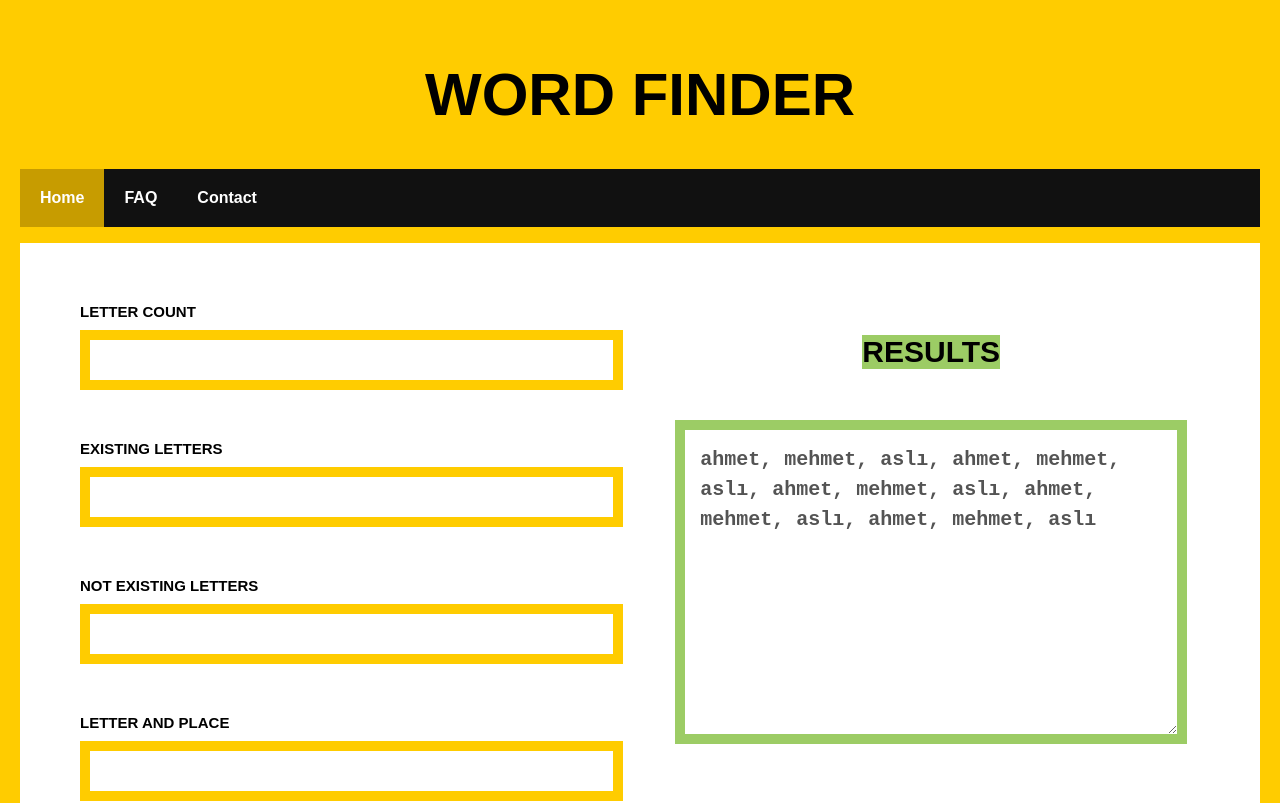
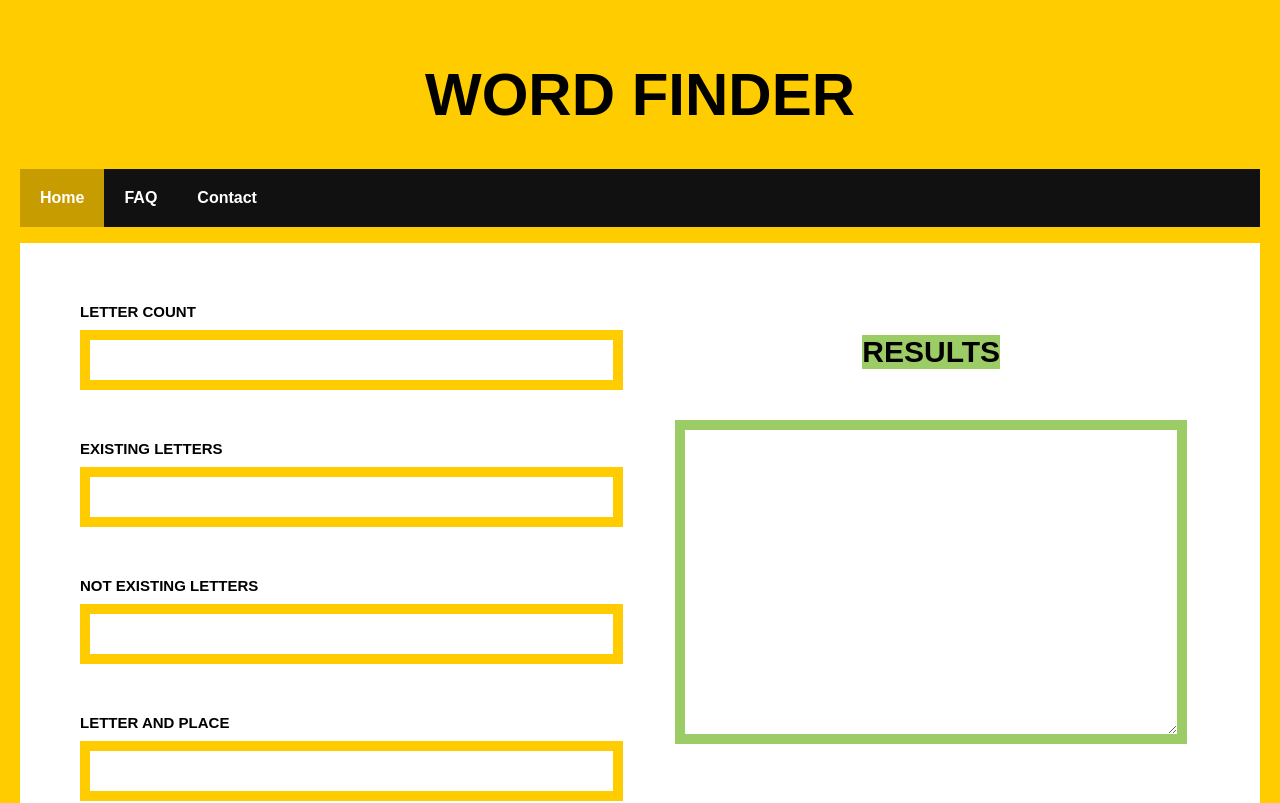
Before and after one commit to berke-cura/word-finder, a React (Create React App) app: page /#/ in a window 1280 px wide. Shown: the top 803 px of the page. Built offline with nearby package versions, Linux system fonts and the light colour scheme.

Commit message:
query page

```diff
--- a/src/copy.js
+++ b/src/copy.js
@@ -1,25 +1,45 @@
-import React, { Component } from "react";
+import { useState } from "react";
+import axios from "axios";
 
-import ('./index.css')
-const data = ["ahmet", "mehmet", "aslı","ahmet", "mehmet", "aslı","ahmet", "mehmet", "aslı","ahmet", "mehmet", "aslı","ahmet", "mehmet", "aslı"]
-const result = data.join(', ')
+import('./index.css')
 
-class Home extends Component {
+const Home = () => {
+  const [letterCount, setLetterCount] = useState()
+  const [existingLetter, setExistingLetter] = useState([])
+  const [notExistingLetter, setNotExistingLetter] = useState([])
+  const [letterAndPlace, setLetterAndPlace] = useState([])
+  const [words, setWords] = useState()
 
-  render() {
-        return (
-            <div className="grid-containerA">
-                <div className="grid-item item1A"><label>LETTER COUNT<input type="text"  name="Letter Count"/></label></div>
-                <div className="grid-item item2A"><label>EXISTING LETTERS<input type="text"  name="Existing Letters"/></label></div>
-                <div className="grid-item item3A"><label>NOT EXISTING LETTERS<input type="text"  name="Not Existing Letters"/></label></div>
-                <div className="grid-item item4A"><label>LETTER AND PLACE<input type="text"  name="Letter and Place"/></label></div>
-                <h1>RESULTS</h1>
-                <textarea disabled={true} >{result}</textarea>
-                <button type="submit">SEARCH</button>
-            </div>
+  const click = () =>  {
+    const params = {
+      letterCount : letterCount,
+      existingLetter: existingLetter,
+      notExistingLetter: notExistingLetter,
+      letterPlace: letterAndPlace
+  }
+  const headers = {'Access-Control-Allow-Origin': '*'}
 
-        );
+  axios.post("https://word-finder-backend-app.herokuapp.com/", params, headers)
+      .then((response) => {
+        setWords(response.data.words)
+      })
+      .catch((err) => {
+          console.log(err)
+      });
   }
+
+  return (
+    <div className="grid-containerA">
+        <div className="grid-item item1A"><label>LETTER COUNT<input type="text"  name="Letter Count"  onChange={(e) => setLetterCount(e.target.value)}/></label></div>
+        <div className="grid-item item2A"><label>EXISTING LETTERS<input type="text"  name="Existing Letters"  onChange={(e) => setExistingLetter(e.target.value.split(","))}/></label></div>
+        <div className="grid-item item3A"><label>NOT EXISTING LETTERS<input type="text"  name="Not Existing Letters"  onChange={(e) => setNotExistingLetter(e.target.value.split(","))}/></label></div>
+        <div className="grid-item item4A"><label>LETTER AND PLACE<input type="text"  name="Letter and Place"  onChange={(e) => setLetterAndPlace([{letter : e.target.value.split(",")[0], place : e.target.value.split(",")[1]}])}/></label></div>
+        <h1>RESULTS</h1>
+        <textarea disabled={true} defaultValue={words} ></textarea>
+        <button type="submit" onClick={click} >SEARCH</button>
+    </div>
+
+);
 }
 
 export default Home;
```
